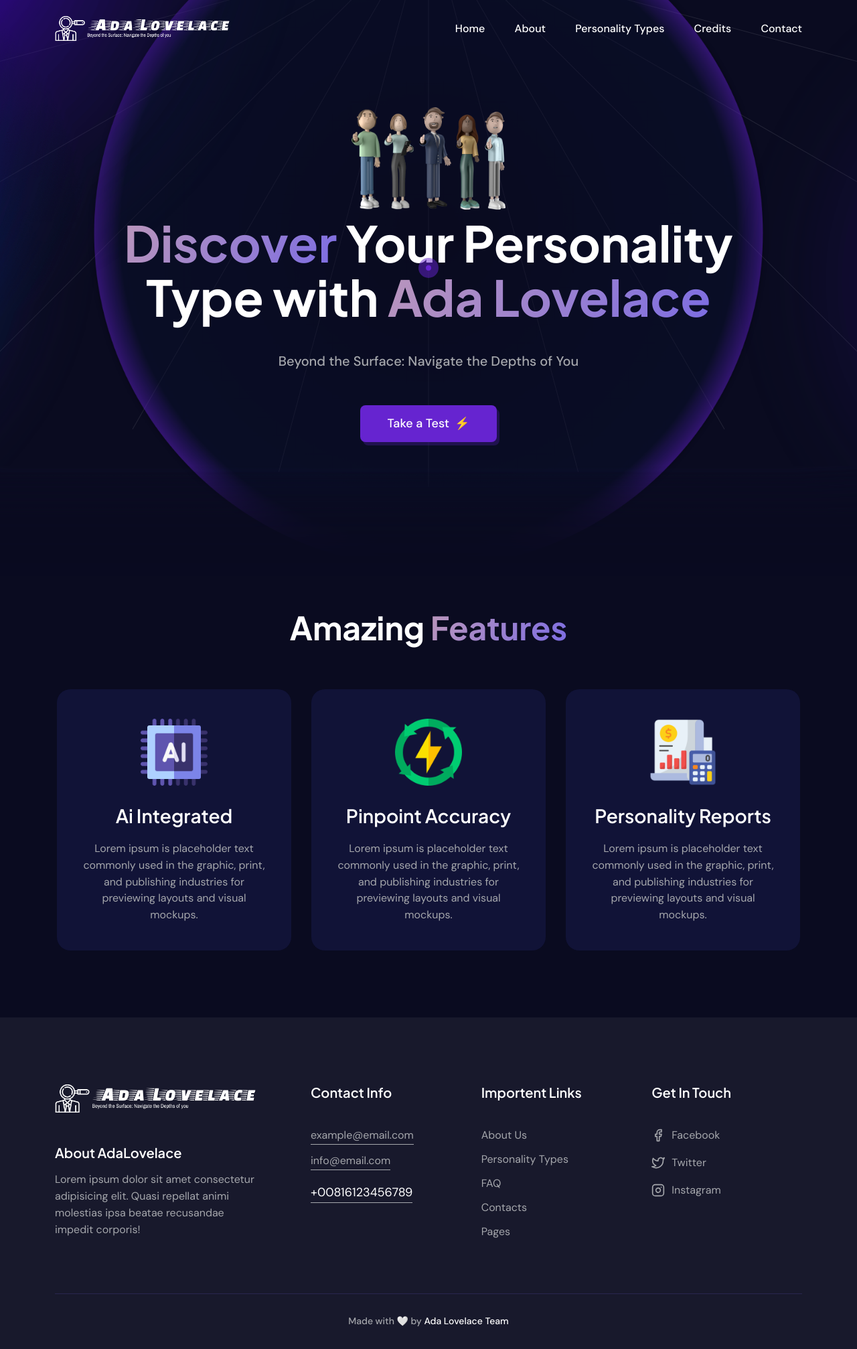
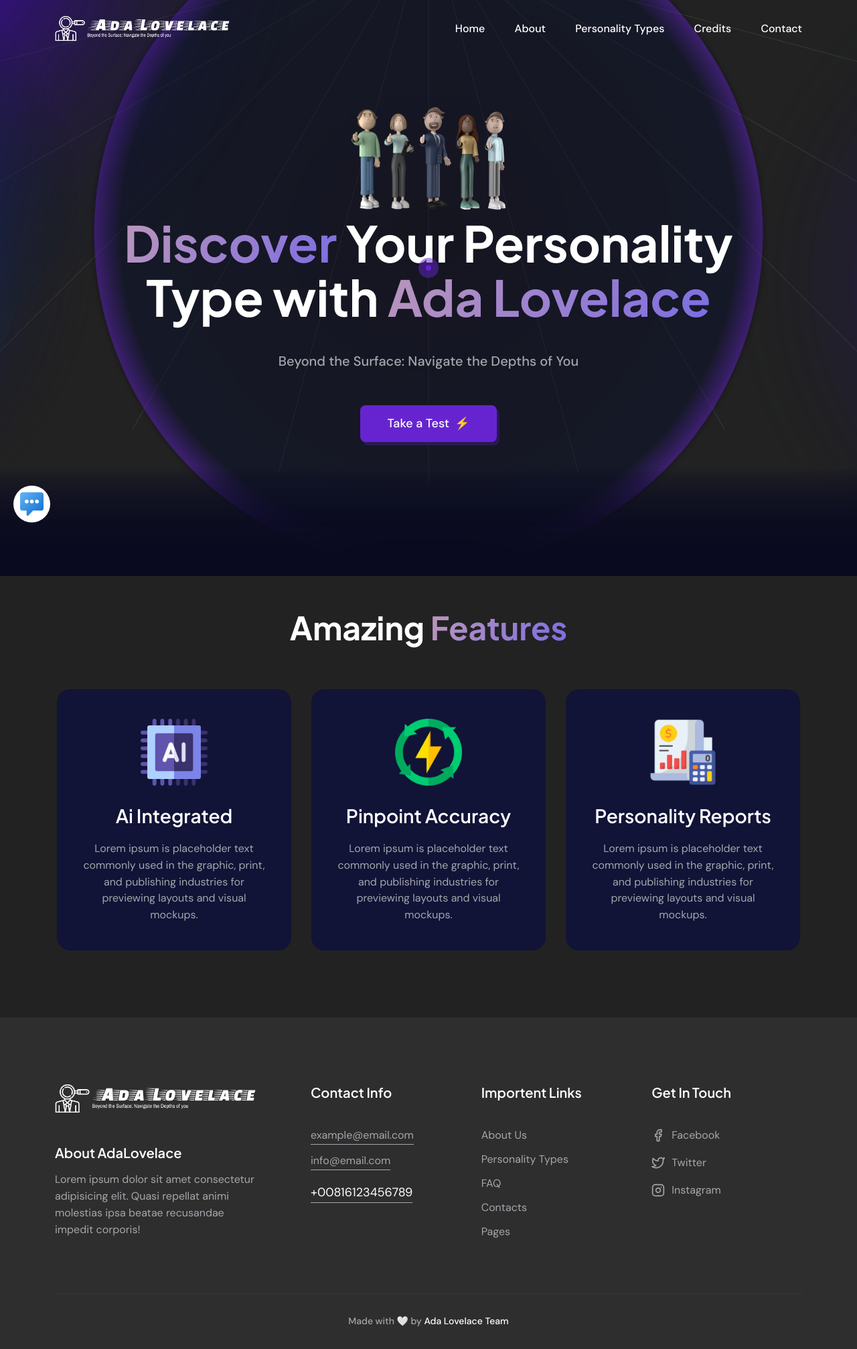
Before and after one commit to SaimaChowdhury/ada-lovelace, a Flask app: page / in a window 1280 px wide. Shown: the whole page at 67% size. Run offline with Flask 2, Linux system fonts and the light colour scheme; parts of the project's set-up code (start-up, migrations or seed data) failed here and were passed over; some libraries are stand-ins or nearby versions.

Commit message:
preloader & chat icon

```diff
--- a/static/assets/css/main.css
+++ b/static/assets/css/main.css
@@ -1873,6 +1873,11 @@ header .header-defult.sticky .main-nav ul li.has-child-menu:after {
   .details-body .disc-header-lg {
     font-size: 26px;
   }
+
+  .message__wrap{
+    height: 44px;
+    width: 44px;
+  }
 }
 
 .idea__box {
@@ -1924,3 +1929,134 @@ header .header-defult.sticky .main-nav ul li.has-child-menu:after {
   font-weight: 600;
   text-transform: capitalize;
 }
+
+
+.message__wrap{
+    display: inline-flex;
+    height: 55px;
+    width: 55px;
+    background: #fff;
+    border-radius: 50%;
+    justify-content: center;
+    align-items: center;
+    padding: 10px;
+    position: fixed;
+    bottom: 20px;
+    left: 20px;
+    z-index: 20;
+}
+.message__wrap img{
+    width: 100%;
+}
+
+.preloader {
+  background-color: white;
+  position: fixed;
+  z-index: 1190;
+  height: 100%;
+  width: 100%;
+  top: 0;
+  left: 0;
+}
+
+.v-dark.preloader {
+  background-color: #0D0C0B;
+}
+
+.preloader .preloader-item {
+  position: absolute;
+  top: 50%;
+  left: 50%;
+  text-align: center;
+  -webkit-transform: translate(-50%, -50%);
+  transform: translate(-50%, -50%);
+}
+
+.preloader-item p {
+  color: rgba(13, 12, 11, 0.6);
+  font-weight: 500;
+  font-size: 14px;
+}
+
+.v-dark .preloader-item p {
+  color: rgba(255, 255, 255, 0.7);
+}
+
+.spinner-grow {
+  color: var(--color-brand);
+}
+
+body {
+  background-color: #222;
+}
+#preloader {
+    position: fixed;
+    top: 0;
+    left: 0;
+    width: 100%;
+    height: 100%;
+}
+#loader {
+    display: block;
+    position: relative;
+    left: 50%;
+    top: 50%;
+    width: 150px;
+    height: 150px;
+    margin: -75px 0 0 -75px;
+    border-radius: 50%;
+    border: 3px solid transparent;
+    border-top-color: #9370DB;
+    -webkit-animation: spin 2s linear infinite;
+    animation: spin 2s linear infinite;
+}
+#loader:before {
+    content: "";
+    position: absolute;
+    top: 5px;
+    left: 5px;
+    right: 5px;
+    bottom: 5px;
+    border-radius: 50%;
+    border: 3px solid transparent;
+    border-top-color: #BA55D3;
+    -webkit-animation: spin 3s linear infinite;
+    animation: spin 3s linear infinite;
+}
+#loader:after {
+    content: "";
+    position: absolute;
+    top: 15px;
+    left: 15px;
+    right: 15px;
+    bottom: 15px;
+    border-radius: 50%;
+    border: 3px solid transparent;
+    border-top-color: #FF00FF;
+    -webkit-animation: spin 1.5s linear infinite;
+    animation: spin 1.5s linear infinite;
+}
+@-webkit-keyframes spin {
+    0%   {
+        -webkit-transform: rotate(0deg);
+        -ms-transform: rotate(0deg);
+        transform: rotate(0deg);
+    }
+    100% {
+        -webkit-transform: rotate(360deg);
+        -ms-transform: rotate(360deg);
+        transform: rotate(360deg);
+    }
+}
+@keyframes spin {
+    0%   {
+        -webkit-transform: rotate(0deg);
+        -ms-transform: rotate(0deg);
+        transform: rotate(0deg);
+    }
+    100% {
+        -webkit-transform: rotate(360deg);
+        -ms-transform: rotate(360deg);
+        transform: rotate(360deg);
+    }
+}
--- a/templates/base.html
+++ b/templates/base.html
@@ -6,7 +6,8 @@
     <meta charset="UTF-8">
     <meta http-equiv="X-UA-Compatible" content="IE=edge">
     <meta name="viewport" content="width=device-width, initial-scale=1.0">
-    <meta name="description" content="Discover your true personality type from just a few questions with our free online personality assessment. We'll reveal which of the 16 Myers & Briggs personality types best describes you.">
+    <meta name="description"
+          content="Discover your true personality type from just a few questions with our free online personality assessment. We'll reveal which of the 16 Myers & Briggs personality types best describes you.">
     <meta name="keywords"
           content="tags goes here">
     <!-- page title -->
@@ -27,13 +28,15 @@
 </head>
 
 
-
 <body>
 
 <div class="preloader animate__animated animate__fadeOut">
-        <div class="preloader-item">
-            <div class="spinner-grow"></div>
-            <p class="mt-3">Loading... Because pixels need their beauty sleep too!</p>
+    <!--        <div class="preloader-item">-->
+    <!--            <div class="spinner-grow"></div>-->
+    <!--            <p class="mt-3">Loading... Because pixels need their beauty sleep too!</p>-->
+    <!--        </div>-->
+    <div id="preloader">
+        <div id="loader"></div>
     </div>
 </div>
 
@@ -45,7 +48,8 @@
                 <div class="col-xl-3 col-12 align-items-center d-xl-flex d-lg-block">
                     <div class="nav-logo d-flex justify-content-between align-items-center">
 
-                            <a href="index.html"><img src="{{ url_for('static', filename='assets/images/AL-logo-wht.png') }}" alt="logo"></a>
+                        <a href="index.html"><img
+                                src="{{ url_for('static', filename='assets/images/AL-logo-wht.png') }}" alt="logo"></a>
 
                         <div class="d-flex align-items-center gap-4">
                             <div class="mobile-menu d-flex ">
@@ -61,7 +65,8 @@
                 <div class="col-xl-9">
                     <nav class="main-nav float-end">
                         <div class="inner-logo d-xl-none text-center">
-                                <a href="#"><img src="{{ url_for('static', filename='assets/images/AL-logo-wht.png') }}" alt=""></a>
+                            <a href="#"><img src="{{ url_for('static', filename='assets/images/AL-logo-wht.png') }}"
+                                             alt=""></a>
                         </div>
                         <ul class="navigation">
                             <!-- <li class="has-child-menu">
@@ -100,6 +105,9 @@
 {% endblock %}
 
 
+<a href="#" class="message__wrap">
+    <img src="{{ url_for('static', filename='assets/images/icons/message.png') }}" alt="">
+</a>
 <footer class="footer__style">
     <div class="container">
         <div class="footer-main">
@@ -110,7 +118,8 @@
                             <img src="{{ url_for('static', filename='assets/images/AL-logo-wht.png') }}" alt="logo">
                         </a>
                         <h5 class="footer-title mt-lg-5 mt-4">About AdaLovelace</h5>
-                            <p class="text__body mt-3">Lorem ipsum dolor sit amet consectetur adipisicing elit. Quasi repellat animi molestias ipsa beatae recusandae impedit corporis!</p>
+                        <p class="text__body mt-3">Lorem ipsum dolor sit amet consectetur adipisicing elit. Quasi
+                            repellat animi molestias ipsa beatae recusandae impedit corporis!</p>
                     </div>
                 </div>
                 <div class="col-lg-8">
@@ -147,7 +156,12 @@
                                     <li>
                                         <a href="#">
 
-                                                <svg xmlns="http://www.w3.org/2000/svg" width="20" height="20" viewBox="0 0 24 24" fill="none" stroke="currentColor" stroke-width="2" stroke-linecap="round" stroke-linejoin="round" class="feather feather-facebook"><path d="M18 2h-3a5 5 0 0 0-5 5v3H7v4h3v8h4v-8h3l1-4h-4V7a1 1 0 0 1 1-1h3z"></path></svg>
+                                            <svg xmlns="http://www.w3.org/2000/svg" width="20" height="20"
+                                                 viewBox="0 0 24 24" fill="none" stroke="currentColor" stroke-width="2"
+                                                 stroke-linecap="round" stroke-linejoin="round"
+                                                 class="feather feather-facebook">
+                                                <path d="M18 2h-3a5 5 0 0 0-5 5v3H7v4h3v8h4v-8h3l1-4h-4V7a1 1 0 0 1 1-1h3z"></path>
+                                            </svg>
 
                                             Facebook
                                         </a>
@@ -155,7 +169,12 @@
                                     <li>
                                         <a href="#">
 
-                                                <svg xmlns="http://www.w3.org/2000/svg" width="20" height="20" viewBox="0 0 24 24" fill="none" stroke="currentColor" stroke-width="2" stroke-linecap="round" stroke-linejoin="round" class="feather feather-twitter"><path d="M23 3a10.9 10.9 0 0 1-3.14 1.53 4.48 4.48 0 0 0-7.86 3v1A10.66 10.66 0 0 1 3 4s-4 9 5 13a11.64 11.64 0 0 1-7 2c9 5 20 0 20-11.5a4.5 4.5 0 0 0-.08-.83A7.72 7.72 0 0 0 23 3z"></path></svg>
+                                            <svg xmlns="http://www.w3.org/2000/svg" width="20" height="20"
+                                                 viewBox="0 0 24 24" fill="none" stroke="currentColor" stroke-width="2"
+                                                 stroke-linecap="round" stroke-linejoin="round"
+                                                 class="feather feather-twitter">
+                                                <path d="M23 3a10.9 10.9 0 0 1-3.14 1.53 4.48 4.48 0 0 0-7.86 3v1A10.66 10.66 0 0 1 3 4s-4 9 5 13a11.64 11.64 0 0 1-7 2c9 5 20 0 20-11.5a4.5 4.5 0 0 0-.08-.83A7.72 7.72 0 0 0 23 3z"></path>
+                                            </svg>
 
                                             Twitter
                                         </a>
@@ -163,7 +182,14 @@
                                     <li>
                                         <a href="#">
 
-                                                <svg xmlns="http://www.w3.org/2000/svg" width="20" height="20" viewBox="0 0 24 24" fill="none" stroke="currentColor" stroke-width="2" stroke-linecap="round" stroke-linejoin="round" class="feather feather-instagram"><rect x="2" y="2" width="20" height="20" rx="5" ry="5"></rect><path d="M16 11.37A4 4 0 1 1 12.63 8 4 4 0 0 1 16 11.37z"></path><line x1="17.5" y1="6.5" x2="17.51" y2="6.5"></line></svg>
+                                            <svg xmlns="http://www.w3.org/2000/svg" width="20" height="20"
+                                                 viewBox="0 0 24 24" fill="none" stroke="currentColor" stroke-width="2"
+                                                 stroke-linecap="round" stroke-linejoin="round"
+                                                 class="feather feather-instagram">
+                                                <rect x="2" y="2" width="20" height="20" rx="5" ry="5"></rect>
+                                                <path d="M16 11.37A4 4 0 1 1 12.63 8 4 4 0 0 1 16 11.37z"></path>
+                                                <line x1="17.5" y1="6.5" x2="17.51" y2="6.5"></line>
+                                            </svg>
 
                                             Instagram
                                         </a>
@@ -185,7 +211,6 @@
 <!-- ============= Custom Cursor ============= -->
 <div class="cursor-dot-outline"></div>
 <div class="cursor-dot"></div>
-
 
 
 <!-- additional JS file -->
```
Also changed, not shown: static/assets/images/icons/message.png (added). Lines whose indentation alone changed are shown as unchanged.
